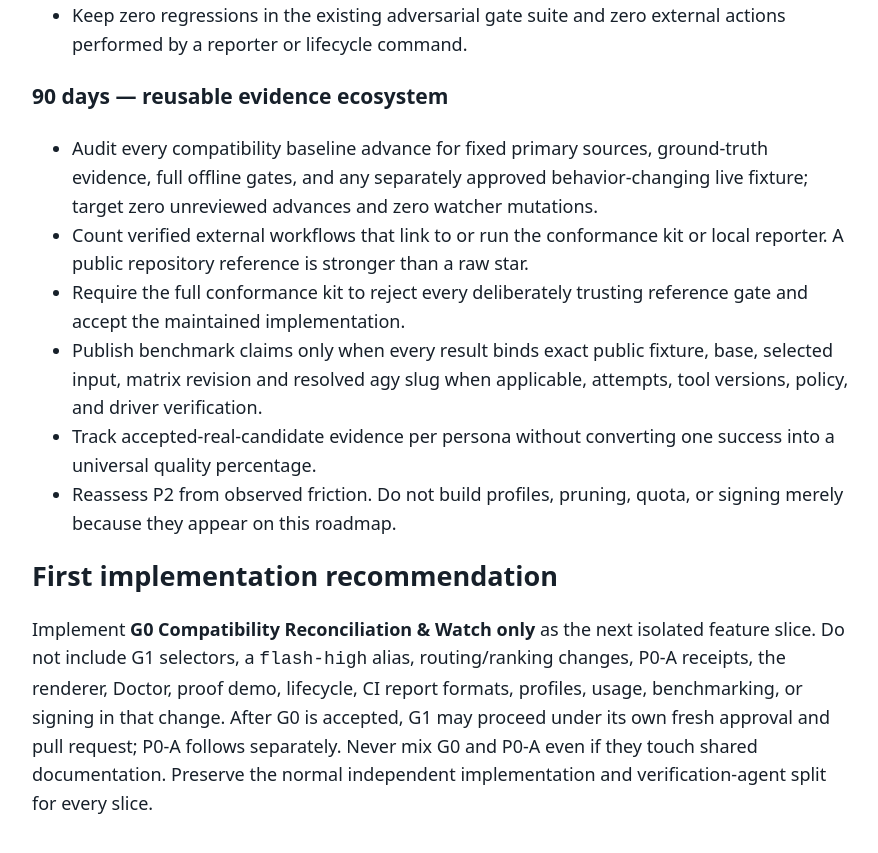
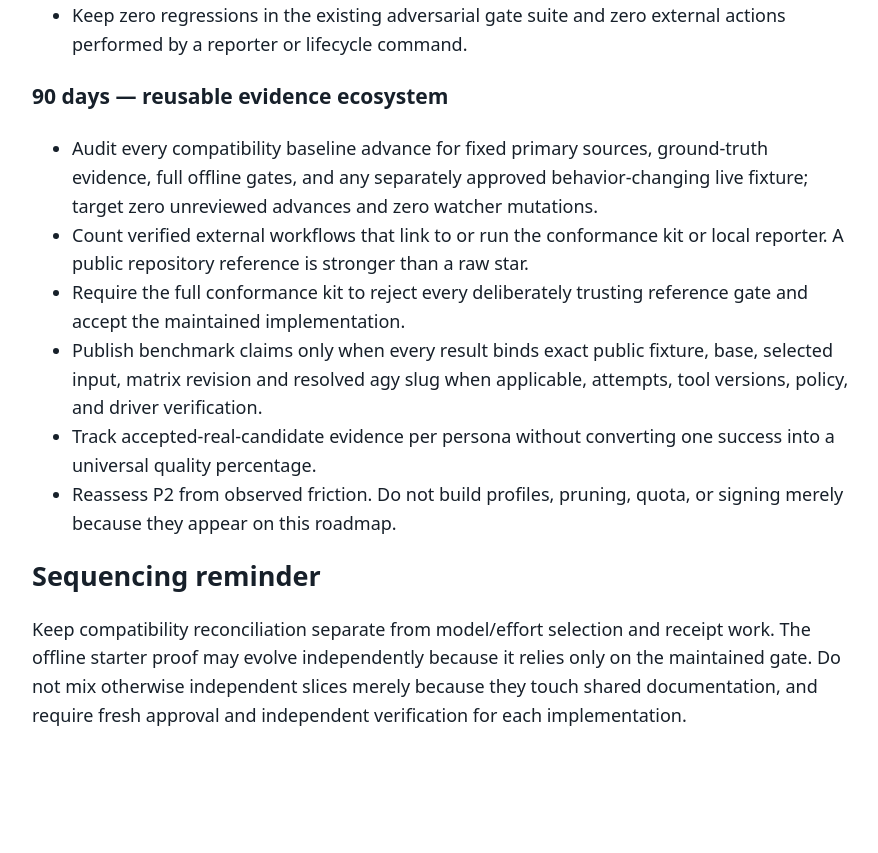
Before and after one commit to cagdasyurekli/codex-agy-worker, a Jekyll site: the page built from docs/ROADMAP.md, in a window 1280 px wide and 900 px high, scrolled down 22247 px. Shown: the top 853 px of the window, without its empty margins (198-1076 px from the left). Built offline with Jekyll 4.4.1, drawn with Linux system fonts in a browser that asks for light colours; our own code applies the rules of GitHub Pages for plain Markdown files; after the commit the page ends 23059 px from its top, so only the background shows below that; some of the changed text lies outside the part shown.

```diff
--- a/docs/ROADMAP.md
+++ b/docs/ROADMAP.md
@@ -5,12 +5,11 @@
 becomes current only after its own implementation, adversarial tests, documentation
 review, and an accepted pull request.
 
-The first recommended implementation is **G0 Compatibility Reconciliation & Watch
-only**. G1 Explicit Model & Effort Selection follows as a separate slice; P0-A
-Evidence Receipt v1 follows separately after the compatibility baseline is current.
-Starting any slice requires a fresh, explicit approval; this roadmap does not
-authorize code, commit, push, pull-request, merge, release, live model use, or another
-external action.
+Compatibility reconciliation remains a prerequisite for model/effort selection and
+portable receipt work. The offline starter proof depends only on the maintained gate
+and can remain an independent slice. Starting any slice requires a fresh, explicit
+approval; this roadmap does not authorize code, commit, push, pull-request, merge,
+release, live model use, or another external action.
 
 ## Product direction
 
@@ -843,12 +842,10 @@
 - Reassess P2 from observed friction. Do not build profiles, pruning, quota, or
   signing merely because they appear on this roadmap.
 
-## First implementation recommendation
+## Sequencing reminder
 
-Implement **G0 Compatibility Reconciliation & Watch only** as the next isolated
-feature slice. Do not include G1 selectors, a `flash-high` alias, routing/ranking
-changes, P0-A receipts, the renderer, Doctor, proof demo, lifecycle, CI report formats,
-profiles, usage, benchmarking, or signing in that change. After G0 is accepted, G1
-may proceed under its own fresh approval and pull request; P0-A follows separately.
-Never mix G0 and P0-A even if they touch shared documentation. Preserve the normal
-independent implementation and verification-agent split for every slice.
+Keep compatibility reconciliation separate from model/effort selection and receipt
+work. The offline starter proof may evolve independently because it relies only on
+the maintained gate. Do not mix otherwise independent slices merely because they
+touch shared documentation, and require fresh approval and independent verification
+for each implementation.
```
Also changed, not shown: AGENTS.md (+4 -1 lines), demo/fixtures/honest-envelope.json (added, +16 -0 lines), demo/fixtures/scope-mismatch-envelope.json (added, +16 -0 lines), docs/REPO_MAP.md (+20 -5 lines), docs/index.md (+10 -0 lines), docs/lessons_learned.md (+13 -0 lines), .github/workflows/test.yml, README.md, 3 other files.
